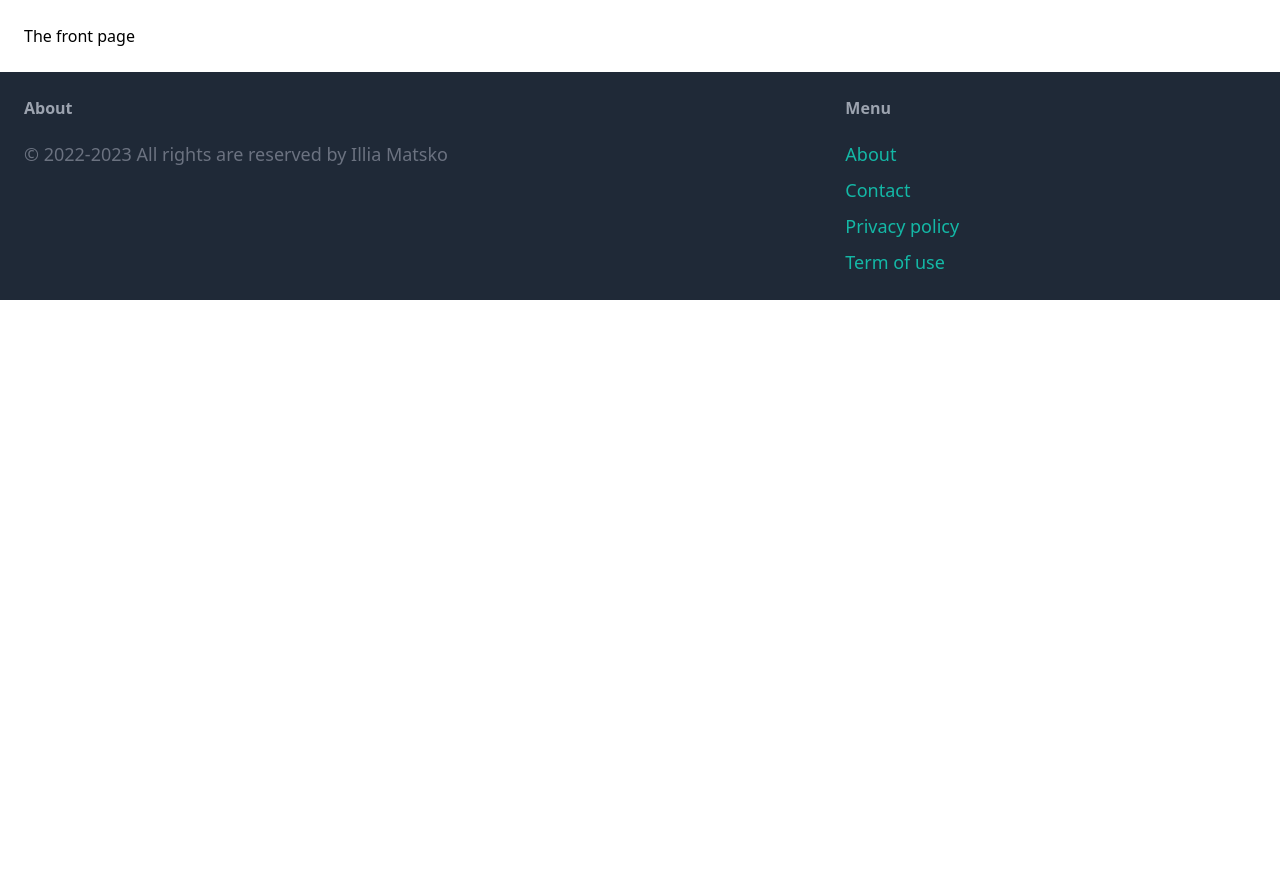
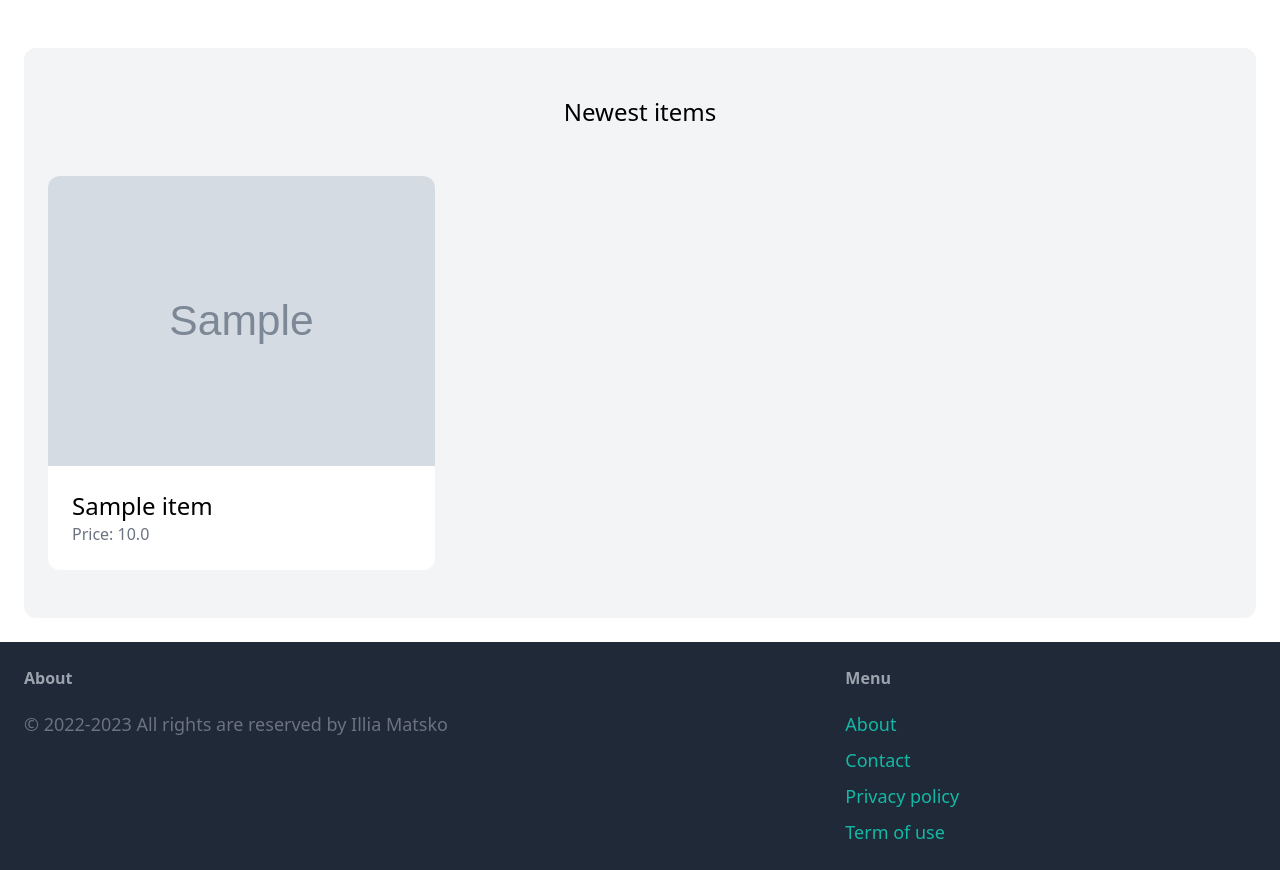
Before and after one commit to anyduene/school-project, a Django app: template project/core/templates/core/index.html in a window 1280 px wide. Shown: the part 77-947 px from the top of the page. Before the commit the page ends 377 px from the top, so only its background shows below. Run offline with Django 4.2, Linux system fonts and the light colour scheme; the template is opened without the code that fills it: values that come from a table or form of the project are taken from there, others are empty; tables that the repository leaves empty hold one stand-in row (values such as "Sample post"); grey boxes marked "Sample" are stand-in pictures; some libraries are stand-ins or nearby versions.

Commit message:
Add items

```diff
--- a/project/core/templates/core/index.html
+++ b/project/core/templates/core/index.html
@@ -3,5 +3,24 @@
 {% block title %}Welcome{% endblock title%}
 
 {% block content %}
-    <h1>The front page</h1>
+    <div class="mt-6 px-6 py-12 bg-gray-100 rounded-xl">
+        <h2 class="mb-12 text-2xl text-center">Newest items</h2>
+
+        <div class="grid grid-cols-3 gap-3">
+            {% for item in items%}
+                <div>
+                    <a href="#">
+                        <div>
+                            <img src="{{item.image.url}}" class="rounded-t-xl">
+                        </div>
+
+                        <div class="p-6 bg-white rounded-b-xl">
+                            <h2 class="text-2xl">{{item.name}}</h2>
+                            <p class="text-gray-500">Price: {{item.price}}</p>
+                        </div>
+                    </a>
+                </div>
+            {% endfor%}
+        </div>
+    </div>
 {% endblock content %}
--- a/project/item/admin.py
+++ b/project/item/admin.py
@@ -1,5 +1,6 @@
 from django.contrib import admin
 
-from .models import Category
+from .models import Category, Item
 
 admin.site.register(Category)
+admin.site.register(Item)
--- a/project/item/models.py
+++ b/project/item/models.py
@@ -1,3 +1,4 @@
+from django.contrib.auth.models import User
 from django.db import models
 
 class Category(models.Model):
@@ -11,6 +12,14 @@ class Category(models.Model):
         return self.name
 
 class Item(models.Model):
+    category = models.ForeignKey(Category, related_name='items', on_delete=models.CASCADE)
     name = models.CharField(max_length=255)
     description = models.TextField(blank=True, null=True)
     price = models.FloatField()
+    image = models.ImageField(upload_to='item_images', blank=True, null=True)
+    is_sold = models.BooleanField(default=False)
+    created_at = models.DateTimeField(auto_now_add=True)
+    created_by = models.ForeignKey(User, related_name='items', on_delete=models.CASCADE)
+
+    def __str__(self):
+        return self.name
--- a/project/project/settings.py
+++ b/project/project/settings.py
@@ -118,6 +118,8 @@ USE_TZ = True
 # https://docs.djangoproject.com/en/4.1/howto/static-files/
 
 STATIC_URL = 'static/'
+MEDIA_URL = 'media/'
+MEDIA_ROOTS = BASE_DIR / 'media'
 
 # Default primary key field type
 # https://docs.djangoproject.com/en/4.1/ref/settings/#default-auto-field
```
Also changed, not shown: project/core/views.py (+8 -1 lines), Images/Jacket.jpeg (added), Images/TeddyBear.jpeg (added), project/item/migrations/0002_alter_category_options_item.py (added), project/item_images/Jacket.jpeg (added), project/item_images/TeddyBear.jpeg (added).
